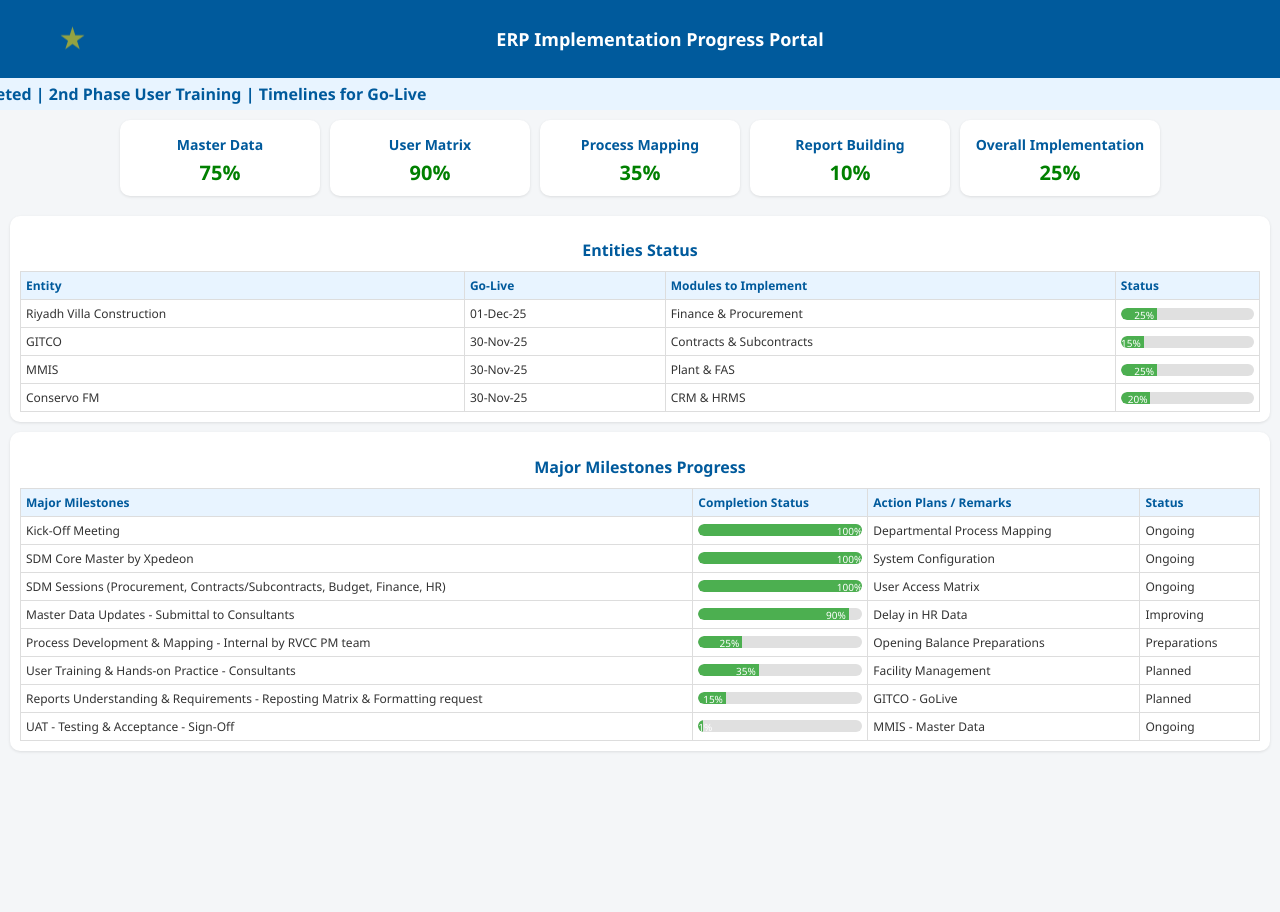
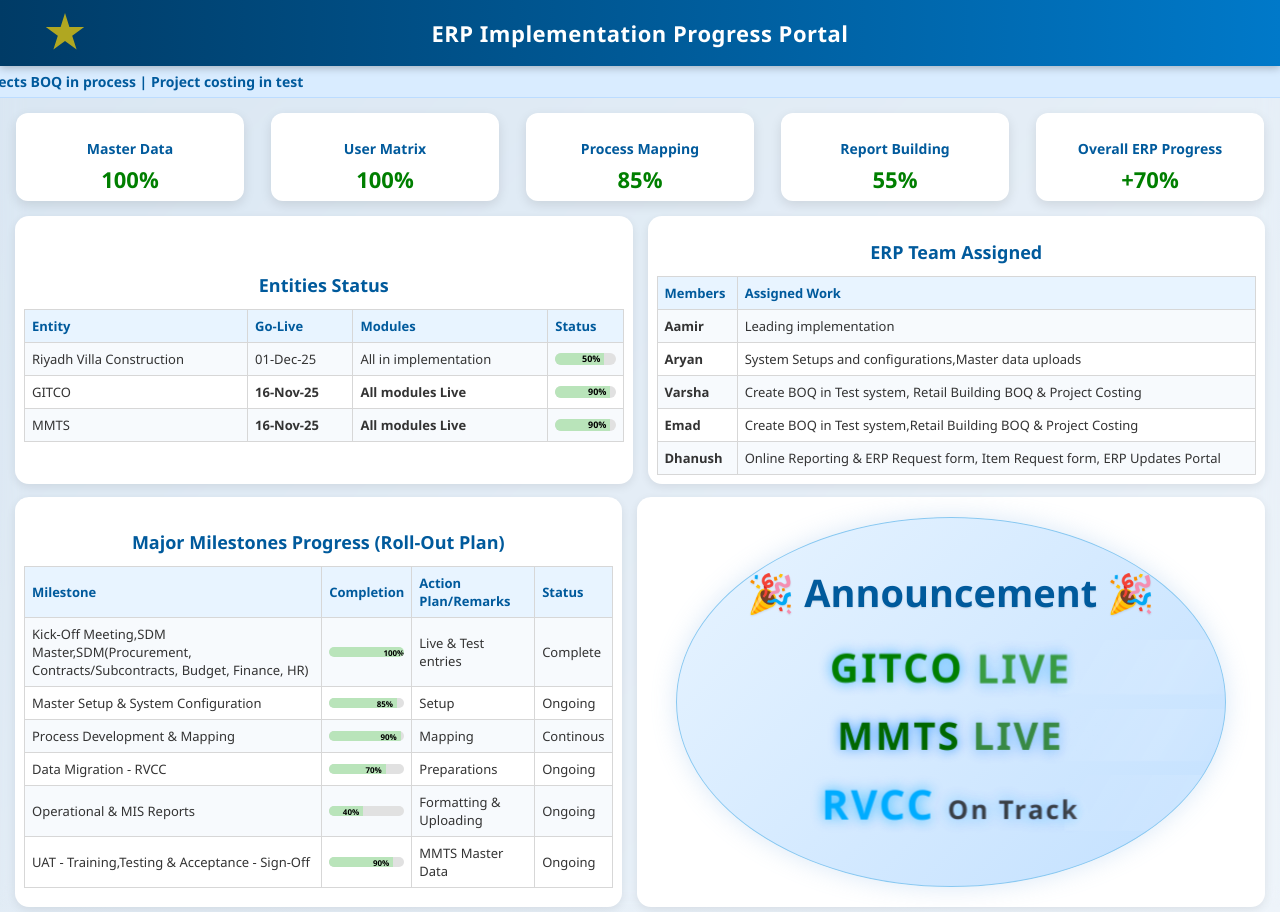
Before and after one commit to dhanushch18/ERP_IMPLEMENTATION_PROGRESS, a plain HTML site: page index.html in a window 1280 px wide. Before the commit the page ends 800 px from the top, so only its background shows below. Drawn offline with Linux system fonts and the light colour scheme.

Commit message:
Latest code with Announcement section updated

```diff
--- a/index.html
+++ b/index.html
@@ -1,178 +1,336 @@
 <!DOCTYPE html>
 <html lang="en">
 <head>
-<meta charset="UTF-8" />
-<meta name="viewport" content="width=device-width, initial-scale=1.0" />
+<meta charset="UTF-8">
+<meta name="viewport" content="width=device-width, initial-scale=1.0">
 <title>ERP Implementation Progress Portal</title>
+
 <style>
   body {
+    background: linear-gradient(135deg, #d9e6f2, #eef4fa);
+    backdrop-filter: blur(10px);
     font-family: "Segoe UI", Arial, sans-serif;
     margin: 0;
     padding: 0;
-    background-color: #f4f6f8;
     color: #333;
   }
 
-  /* Header with flashing star */
+  /* HEADER */
   header {
-    background-color: #005a9c;
+    background: linear-gradient(to right, #003b66, #0079c9);
     color: white;
-    padding: 15px;
+    padding: 18px;
     text-align: center;
     position: relative;
+    box-shadow: 0 2px 8px rgba(0,0,0,0.25);
   }
 
   header h1 {
-    font-size: 18px;
-    margin-left: 40px; /* space for the star */
+    font-size: 22px;
+    letter-spacing: 0.5px;
+    margin: 0;
   }
 
-  /* Flashing star */
   .flash-star {
     position: absolute;
-    left: 60px; /* distance from left of header */
+    left: 45px;
     top: 50%;
     transform: translateY(-50%);
-    width: 25px;
-    height: 25px;
+    width: 40px;
+    height: 40px;
     background-color: gold;
     clip-path: polygon(
-      50% 0%,
-      61% 35%,
-      98% 35%,
-      68% 57%,
-      79% 91%,
-      50% 70%,
-      21% 91%,
-      32% 57%,
-      2% 35%,
-      39% 35%
+      50% 0%, 61% 35%, 98% 35%,
+      68% 57%, 79% 91%, 50% 70%,
+      21% 91%, 32% 57%, 2% 35%, 39% 35%
     );
-    display: flex;
-    align-items: center;
-    justify-content: center;
-    color: orange;
-    font-weight: bold;
-    font-size: 12px;
-    text-align: center;
-    animation: flash 1.5s infinite;
+    animation: flash 1.8s linear infinite;
   }
 
   @keyframes flash {
-    0%, 50%, 100% { opacity: 1; }
-    25%, 75% { opacity: 0; }
+    0%, 100% { opacity: 1; }
+    50% { opacity: 0.3; }
   }
 
+  /* MARQUEE */
   .marquee {
-    background-color: #e8f4ff;
+    background-color: #d9ecff;
     color: #005a9c;
-    padding: 5px 10px;
-    font-weight: bold;
+    padding: 6px 10px;
+    font-size: 14px;
+    font-weight: 600;
     overflow: hidden;
     white-space: nowrap;
+    border-bottom: 1px solid #bcdcff;
   }
 
   .marquee span {
     display: inline-block;
-    animation: scroll 20s linear infinite;
+    animation: scroll 24s linear infinite;
   }
 
   @keyframes scroll {
-    0% { transform: translateX(-100%); }
-    100% { transform: translateX(100%); }
+    from { transform: translateX(-100%); }
+    to { transform: translateX(100%); }
   }
 
+  /* STATS CARDS */
   .stats {
     display: flex;
+    justify-content: center;
     flex-wrap: wrap;
-    justify-content: center;
-    gap: 10px;
-    padding: 10px;
+    gap: 27px;
+    padding: 2px;
+    padding-top: 15px;
   }
 
   .stat-card {
     background: white;
-    border-radius: 10px;
-    box-shadow: 0 1px 3px rgba(0,0,0,0.1);
-    padding: 10px;
-    flex: 1 1 150px;
-    max-width: 180px;
+    width: 200px;
+    height: 60px;
+    border-radius: 12px;
+    padding: 14px;
     text-align: center;
+    box-shadow: 0 4px 12px rgba(0,0,0,0.1);
+    transition: 0.3s ease;
+  }
+
+  .stat-card:hover {
+    transform: translateY(-4px);
+    box-shadow: 0 6px 15px rgba(0,0,0,0.18);
   }
 
   .stat-card h2 {
     font-size: 14px;
     color: #005a9c;
-    margin: 5px 0;
+    margin-bottom: 6px;
   }
 
   .stat-card .value {
-    font-size: 20px;
+    font-size: 22px;
     font-weight: bold;
-    color: #008000;
+    color: #007f00;
+  }
+
+  /* SECTIONS IN TWO COLUMNS */
+  .dual-sections {
+    width: 100%;
+    max-width: 1250px;
+    margin: 13px auto;
+    display: flex;
+    gap: 15px;
+    align-items: stretch;
   }
 
   .section {
-    margin: 10px;
+    flex: 1;
     background: white;
-    padding: 10px;
-    border-radius: 10px;
-    box-shadow: 0 1px 3px rgba(0,0,0,0.1);
+    padding: 9px;
+    border-radius: 14px;
+    box-shadow: 0 3px 10px rgba(0,0,0,0.08);
   }
 
+  .section h2 {
+    text-align: center;
+    color: #005a9c;
+    margin-bottom: 12px;
+    font-size: 18px;
+    font-weight: 600;
+  }
+
+  /* TABLE */
   table {
     width: 100%;
     border-collapse: collapse;
-    margin-top: 5px;
-    font-size: 12px;
+    font-size: 13px;
   }
 
   th, td {
-    border: 1px solid #ddd;
-    padding: 5px;
+    border: 1px solid #d7d7d7;
+    padding: 7px;
     text-align: left;
   }
 
   th {
     background-color: #e8f4ff;
     color: #005a9c;
+    font-weight: 600;
   }
 
+  /* PROGRESS BAR */
   .progress-bar {
+    background: #e1e1e1;
     height: 12px;
-    border-radius: 6px;
-    background-color: #e0e0e0;
+    border-radius: 10px;
     overflow: hidden;
-    text-align: right;
   }
 
   .progress {
     height: 100%;
-    padding-right: 3px;
+    background-color: #b9e4ba;
+    text-align: right;
+    padding-right: 4px;
     color: white;
-    font-size: 10px;
-    background-color: #4caf50;
-    border-radius: 6px 0 0 6px;
+    font-size: 9px;
+    line-height: 12px;
   }
 
-  .remarks {
-    text-align: left;
+  /* MOBILE FIX */
+  @media(max-width: 900px) {
+    .dual-sections {
+      flex-direction: column;
+    }
   }
 
-  /* Section header styling - centered and blue */
-  .section h2 {
-    color: #005a9c;
-    text-align: center;
-    font-size: 16px;
-    margin-bottom: 10px;
+/* Ensure both sections in row are same height */
+.dual-sections > .section {
+  display: flex;
+  flex-direction: column;
+  justify-content: center;
 }
 
-  @media (max-width: 768px) {
-    .stats { flex-direction: column; align-items: center; }
-    table { font-size: 10px; }
+/* Live Announcement Master Wrapper */
+.live-announcement {
+  text-align: center;
+  padding: 20px;
+  display: flex;
+  flex-direction: column;
+  align-items: center;
+  justify-content: center;
+  height: 100%;
 }
+
+/* Circular container for announcement */
+.announcement-circle {
+  width: 550px;
+  height: 370px;
+  border-radius: 50%;
+  background: linear-gradient(135deg, #e8f4ff, #c2e0ff);
+  display: flex;
+  flex-direction: column;
+  align-items: center;
+  justify-content: center;
+  box-shadow: 0 0 25px rgba(131, 178, 230, 0.3);
+  border: 1px solid #89c8f1;
+  position: relative;
+  overflow: hidden;
+  padding: 20px;
+  box-sizing: border-box;
+}
+
+/* Main animated text */
+.live-item {
+  font-size: 32px;
+  font-weight: 900;
+  letter-spacing: 2px;
+  margin: 8px 0;
+  position: relative;
+  color: #007bff;
+  text-shadow: 0 0 12px rgba(0, 123, 255, 0.8);
+  animation: neonPulse 2s infinite ease-in-out;
+}
+
+/* LIVE word neon blink effect */
+.live-item span {
+  color: #00ff5a;
+  text-shadow: 0 0 14px rgba(0, 255, 100, 1);
+  animation: neonBlink 1.3s infinite alternate;
+}
+
+/* Bright pulse animation */
+@keyframes neonPulse {
+  0% { transform: scale(1); filter: brightness(1); }
+  50% { transform: scale(1.08); filter: brightness(1.4); }
+  100% { transform: scale(1); filter: brightness(1); }
+}
+
+/* Neon flicker/blink effect */
+@keyframes neonBlink {
+  0% { opacity: 1; }
+  40% { opacity: 0.6; }
+  50% { opacity: 0.2; }
+  70% { opacity: 0.8; }
+  100% { opacity: 1; }
+}
+
+/* Light sweep effect */
+.live-item::after {
+  content: "";
+  position: absolute;
+  top: 0; left: -100%;
+  width: 100%; height: 100%;
+  background: linear-gradient(120deg, transparent 0%, rgba(255,255,255,0.9) 50%, transparent 100%);
+  animation: sweep 2.8s infinite;
+}
+
+@keyframes sweep {
+  0% { left: -100%; opacity: 0; }
+  50% { opacity: 1; }
+  100% { left: 100%; opacity: 0; }
+}
+
+/* Fade-in delay sequence */
+.delay1 { animation-delay: 0.4s; }
+.delay2 { animation-delay: 1.2s; }
+
+/* DIFFERENT COLORS FOR EACH LINE  */
+
+/* 1️⃣ GITCO LIVE – Blue + Green */
+.live-item.gitco {
+  color: #006400;
+  text-shadow: 0 0 12px rgba(0, 123, 255, 0.8);
+}
+.live-item.gitco span {
+  color: #006400;
+  text-shadow: 0 0 14px rgba(0, 123, 255, 0.8);
+}
+
+/* 2️⃣ MMTS LIVE – Purple + Pink */
+.live-item.mmts {
+  color:#006400;
+  text-shadow: 0 0 12px rgba(0, 123, 255, 0.8);
+}
+.live-item.mmts span {
+   color: #006400;
+  text-shadow: 0 0 14px rgba(0, 123, 255, 0.8);
+}
+
+/* 3️⃣ RVCC ON PROGRESS – Orange + Yellow */
+.live-item.rvcc {
+  color:#007bff;
+  text-shadow: 0 0 12px rgba(0, 123, 255, 0.8);
+}
+.live-item.rvcc span {
+  color:#007bff;;
+  text-shadow: 0 0 14px rgba(0, 123, 255, 0.8);
+}
+
+/* Delay for RVCC */
+.delay3 { animation-delay: 2s; }
+
+/* Announcement title */
+.announcement-title {
+  font-size: 38px;
+  font-weight: bold;
+  color: #005a9c;
+  margin-bottom: 15px;
+  text-shadow: 0 1px 2px rgba(0,0,0,0.1);
+}
+
+/* Alternate row colors for readability */
+table tbody tr:nth-child(odd) {
+  background-color: #f7fafd;
+}
+table tbody tr:nth-child(even) {
+  background-color: #ffffff;
+}
+table td {
+  word-wrap: break-word;
+}
+
 </style>
 </head>
+
 <body>
 
 <header>
@@ -181,97 +339,136 @@
 </header>
 
 <div class="marquee">
-  <span>Implementation is On Track | SDM Sessions Completed | 2nd Phase User Training | Timelines for Go-Live</span>
+  <span>Implementation On Track | GITCO & MMTS On LIVE | Projects BOQ in process | Project costing in test</span>
 </div>
 
 <section class="stats">
-  <div class="stat-card"><h2>Master Data</h2><div class="value">75%</div></div>
-  <div class="stat-card"><h2>User Matrix</h2><div class="value">90%</div></div>
-  <div class="stat-card"><h2>Process Mapping</h2><div class="value">35%</div></div>
-  <div class="stat-card"><h2>Report Building</h2><div class="value">10%</div></div>
-  <div class="stat-card"><h2>Overall Implementation</h2><div class="value">25%</div></div>
+  <div class="stat-card"><h2>Master Data</h2><div class="value">100%</div></div>
+  <div class="stat-card"><h2>User Matrix</h2><div class="value">100%</div></div>
+  <div class="stat-card"><h2>Process Mapping</h2><div class="value">85%</div></div>
+  <div class="stat-card"><h2>Report Building</h2><div class="value">55%</div></div>
+  <div class="stat-card"><h2>Overall ERP Progress</h2><div class="value">+70%</div></div>
 </section>
 
+<!-- =========================== -->
+<!-- SIDE-BY-SIDE LAYOUT STARTS -->
+<!-- =========================== -->
+
+<div class="dual-sections">
+
+  <!-- LEFT SIDE -->
   <section class="section">
     <h2>Entities Status</h2>
     <table>
       <thead>
         <tr>
-        <th>Entity</th><th>Go-Live</th><th>Modules to Implement</th><th>Status</th>
+          <th>Entity</th><th>Go-Live</th><th>Modules</th><th>Status</th>
         </tr>
       </thead>
       <tbody>
-      <tr><td>Riyadh Villa Construction</td><td>01-Dec-25</td><td>Finance & Procurement</td><td><div class="progress-bar"><div class="progress" style="width:25%">25%</div></div></td></tr>
-      <tr><td>GITCO</td><td>30-Nov-25</td><td>Contracts & Subcontracts</td><td><div class="progress-bar"><div class="progress" style="width:15%">15%</div></div></td></tr>
-      <tr><td>MMIS</td><td>30-Nov-25</td><td>Plant & FAS</td><td><div class="progress-bar"><div class="progress" style="width:25%">25%</div></div></td></tr>
-      <tr><td>Conservo FM</td><td>30-Nov-25</td><td>CRM & HRMS</td><td><div class="progress-bar"><div class="progress" style="width:20%">20%</div></div></td></tr>
+        <tr><td>Riyadh Villa Construction</td><td>01-Dec-25</td><td>All in implementation</td>
+          <td><div class="progress-bar"><div class="progress" style="width:75%;color: black;"><strong>50%</strong></div></div></td></tr>
+        <tr><td>GITCO</td><td><strong>16-Nov-25</strong></td><td><strong>All modules Live </strong></td>
+          <td><div class="progress-bar"><div class="progress" style="width:85%;color: black"><strong>90%</strong></div></div></td></tr>
+        <tr><td>MMTS</td><td><strong>16-Nov-25</strong></td><td ><strong>All modules Live </strong></td>
+          <td><div class="progress-bar"><div class="progress" style="width:85%;color: black"><strong>90%</strong></div></div></td></tr>
       </tbody>
     </table>
   </section>
 
+  <!-- RIGHT SIDE -->
   <section class="section">
-  <h2>Major Milestones Progress</h2>
+    <h2>ERP Team Assigned</h2>
     <table>
       <thead>
         <tr>
-        <th>Major Milestones</th>
-        <th>Completion Status</th>
-        <th>Action Plans / Remarks</th>
+          <th>Members</th><th>Assigned Work</th>
+        </tr>
+      </thead>
+      <tbody>
+        <tr><td><strong>Aamir</strong></td><td>Leading implementation</td></tr>
+        <tr><td><strong>Aryan</strong></td><td>System Setups and configurations,Master data uploads</td></tr>
+        <tr><td><strong>Varsha</strong></td><td>Create BOQ in Test system, Retail Building BOQ & Project Costing</td></tr>
+        <tr><td><strong>Emad</strong></td><td>Create BOQ in Test system,Retail Building BOQ & Project Costing</td></tr>
+        <tr><td><strong>Dhanush</strong></td><td>Online Reporting & ERP Request form, Item Request form, ERP Updates Portal</td></tr>
+      </tbody>
+    </table>
+  </section>
+
+</div>
+<!-- END OF dual-sections -->
+
+<div class="dual-sections" style="max-width:1250px; margin:5px auto;">
+
+  <!-- LEFT SIDE: Milestones -->
+  <section class="section" style="flex:1;">
+    <h2>Major Milestones Progress (Roll-Out Plan)</h2>
+    <table>
+      <thead>
+        <tr>
+          <th>Milestone</th>
+          <th>Completion</th>
+          <th>Action Plan/Remarks</th>
           <th>Status</th>
         </tr>
       </thead>
       <tbody>
          <tr>
-        <td>Kick-Off Meeting</td>
-        <td><div class="progress-bar"><div class="progress" style="width:100%">100%</div></div></td>
-        <td>Departmental Process Mapping</td>
+        <td>Kick-Off Meeting,SDM Master,SDM(Procurement, Contracts/Subcontracts, Budget, Finance, HR)</td>
+        <td><div class="progress-bar" style="height:10px;"><div class="progress" style="width:100%; font-size:8px;color: black"><strong>100%</strong></div></div></td>
+        <td>Live & Test entries </td>
+        <td>Complete</td>
+      </tr>
+      <tr>
+        <td>Master Setup & System Configuration</td>
+        <td><div class="progress-bar" style="height:10px;"><div class="progress" style="width:85%; font-size:8px;color: black"><strong>85%</strong></div></div></td>
+        <td>Setup</td>
         <td>Ongoing</td>
       </tr>
       <tr>
-        <td>SDM Core Master by Xpedeon</td>
-        <td><div class="progress-bar"><div class="progress" style="width:100%">100%</div></div></td>
-        <td>System Configuration</td>
+        <td>Process Development & Mapping
+          </td>
+        <td><div class="progress-bar" style="height:10px;"><div class="progress" style="width:90%; font-size:8px;color: black"><strong>90%</strong></div></div></td>
+        <td>Mapping</td>
+        <td>Continous</td>
+      </tr>
+      <tr>
+        <td>Data Migration - RVCC</td>
+        <td><div class="progress-bar" style="height:10px;"><div class="progress" style="width:70%; font-size:8px;color: black"><strong>70%</strong></div></div></td>
+        <td>Preparations</td>
         <td>Ongoing</td>
       </tr>
       <tr>
-        <td>SDM Sessions (Procurement, Contracts/Subcontracts, Budget, Finance, HR)</td>
-        <td><div class="progress-bar"><div class="progress" style="width:100%">100%</div></div></td>
-        <td>User Access Matrix</td>
+        <td>Operational & MIS Reports
+          <!-- - Reposting Matrix & Formatting request -->
+        </td>
+        <td><div class="progress-bar" style="height:10px;"><div class="progress" style="width:40%; font-size:8px;color: black"><strong>40%</strong></div></div></td>
+        <td>Formatting & Uploading </td>
         <td>Ongoing</td>
       </tr>
       <tr>
-        <td>Master Data Updates - Submittal to Consultants</td>
-        <td><div class="progress-bar"><div class="progress" style="width:90%">90%</div></div></td>
-        <td>Delay in HR Data</td>
-        <td>Improving</td>
-      </tr>
-      <tr>
-        <td>Process Development & Mapping - Internal by RVCC PM team</td>
-        <td><div class="progress-bar"><div class="progress" style="width:25%">25%</div></div></td>
-        <td>Opening Balance Preparations</td>
-        <td>Preparations</td>
-      </tr>
-      <tr>
-        <td>User Training & Hands-on Practice - Consultants</td>
-        <td><div class="progress-bar"><div class="progress" style="width:35%">35%</div></div></td>
-        <td>Facility Management</td>
-        <td>Planned</td>
-      </tr>
-      <tr>
-        <td>Reports Understanding & Requirements - Reposting Matrix & Formatting request</td>
-        <td><div class="progress-bar"><div class="progress" style="width:15%">15%</div></div></td>
-        <td>GITCO - GoLive</td>
-        <td>Planned</td>
-      </tr>
-      <tr>
-        <td>UAT - Testing & Acceptance - Sign-Off</td>
-        <td><div class="progress-bar"><div class="progress" style="width:1%">1%</div></div></td>
-        <td>MMIS - Master Data</td>
+        <td>UAT - Training,Testing & Acceptance - Sign-Off</td>
+        <td><div class="progress-bar" style="height:10px;"><div class="progress" style="width:80%; font-size:8px;color: black"><strong>90%</strong></div></div></td>
+        <td>MMTS Master Data</td>
         <td>Ongoing</td>
       </tr>
+
       </tbody>
     </table>
   </section>
 
+  <!-- RIGHT SIDE: Animated Achievements -->
+
+<section class="section live-announcement">
+  <div class="announcement-circle">
+    <div class="announcement-title">🎉 Announcement 🎉</div>
+    <div class="live-item gitco delay1" style="font-size: 38px;">GITCO <span>LIVE</span></div>
+    <div class="live-item mmts delay2" style="font-size: 38px;">MMTS <span>LIVE</span></div>
+    <div class="live-item rvcc delay3" style="font-size: 38px;">RVCC <span style="font-size: 24px;color: black; ">On Track</span></div>
+  </div>
+</section>
+
+</div>
+
 </body>
 </html>
```
Lines whose indentation alone changed are shown as unchanged.
